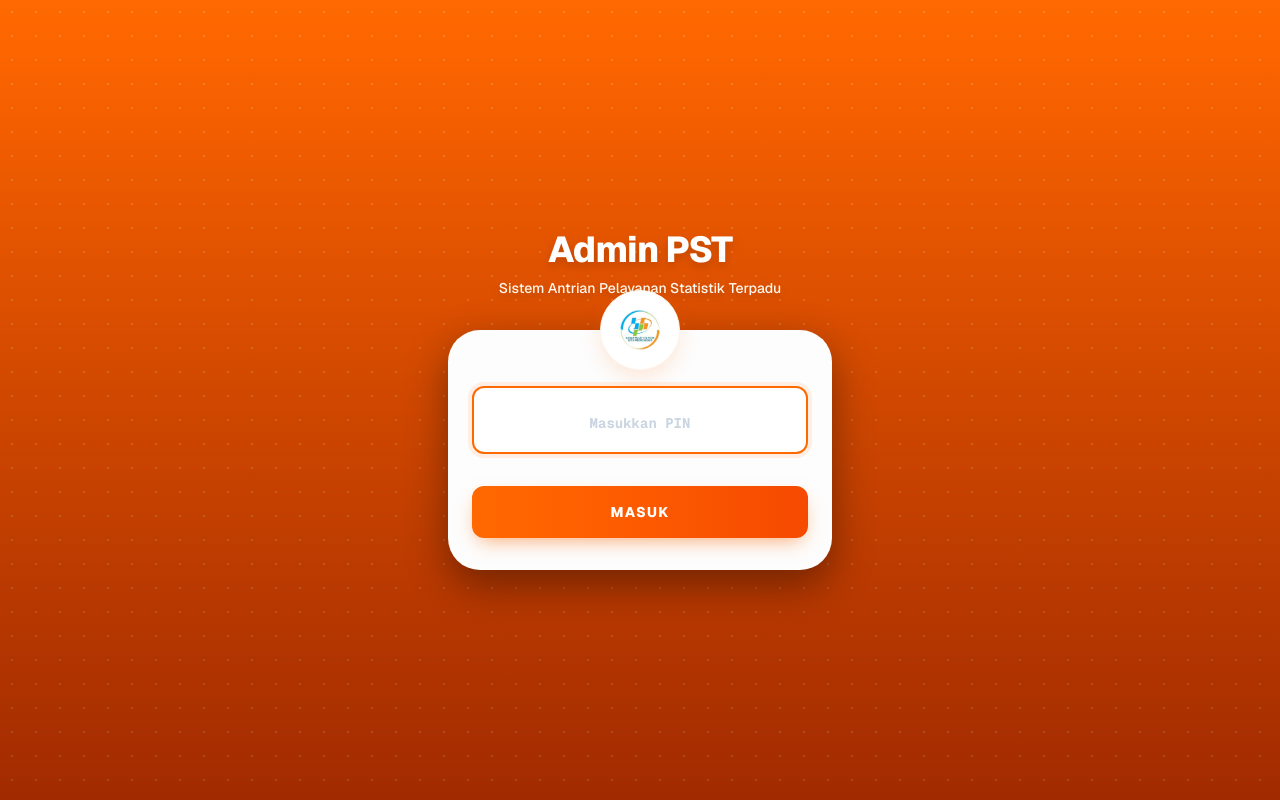
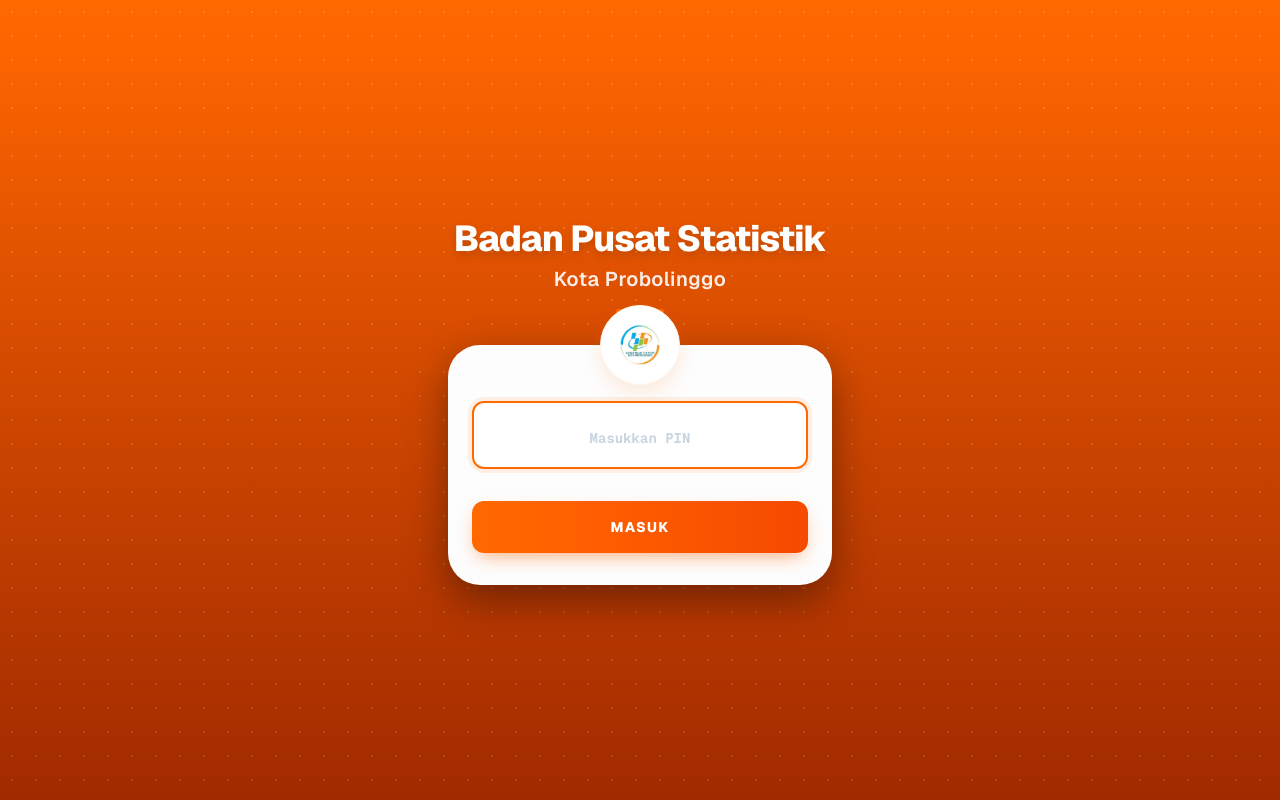
Before and after one commit to Wadidurrahman/sistemantrian-bps, a Next.js app: page /admin in a window 1280 px wide. Built offline with nearby package versions, Linux system fonts and the light colour scheme.

Commit message:
updateagian3

```diff
--- a/app/display/page.tsx
+++ b/app/display/page.tsx
@@ -1,6 +1,6 @@
 'use client';
 
-import { useEffect, useState } from 'react';
+import { useEffect, useState, useRef } from 'react';
 import { supabase } from '@/utils/supabase';
 import { QrCode, Maximize, Minimize } from 'lucide-react';
 
@@ -10,6 +10,7 @@
   const [waktu, setWaktu] = useState<string>('00:00:00');
   const [isFullscreen, setIsFullscreen] = useState(false);
 
+  const videoRef = useRef<HTMLVideoElement>(null);
   const linkPendaftaran = "https://sistemantrian-bps.vercel.app/";
 
   const fetchDisplayData = async () => {
@@ -52,6 +53,12 @@
   useEffect(() => {
     fetchDisplayData();
 
+    if (videoRef.current) {
+      videoRef.current.play().catch((err) => {
+        console.log("Autoplay dicegah browser, mencoba memutar ulang:", err);
+      });
+    }
+
     const channel = supabase
       .channel('tv-display')
       .on('postgres_changes', { event: '*', schema: 'public', table: 'queues' }, () => {
@@ -78,7 +85,7 @@
   }, []);
 
   return (
-    <main className="min-h-screen bg-slate-900 flex overflow-hidden font-sans select-none relative">
+    <main className="h-[100dvh] w-screen bg-slate-900 flex overflow-hidden font-sans select-none relative">
       <button
         onClick={toggleFullScreen}
         className="absolute top-6 right-6 z-50 bg-black/30 hover:bg-orange-500 backdrop-blur-md p-3 rounded-xl text-white transition-all duration-300 border border-white/20 shadow-xl"
@@ -87,9 +94,7 @@
         {isFullscreen ? <Minimize size={24} /> : <Maximize size={24} />}
       </button>
 
-      {/* KIRI: Panel Antrian (40%) - Menggunakan Gradasi Biru-Putih-Biru */}
       <div className="w-[40%] bg-gradient-to-b from-[#e3f0fb] via-white to-[#daecf9] flex flex-col shadow-[20px_0_40px_rgba(0,0,0,0.3)] z-10 relative border-r border-slate-200">
-
         <div className="bg-white px-6 py-5 flex items-center gap-4 border-b-[6px] border-orange-500 shrink-0 shadow-sm relative z-20">
           <div className="flex-shrink-0">
             <img src="/logoBPS.jpg" alt="Logo BPS" className="h-12 w-auto object-contain" />
@@ -154,14 +159,19 @@
         </div>
       </div>
 
-      <div className="w-[60%] bg-black relative flex flex-col">
+      <div className="w-[60%] bg-black relative flex flex-col overflow-hidden">
         <video
+          ref={videoRef}
           autoPlay
           loop
           muted
+          playsInline
+          preload="auto"
           className="absolute inset-0 w-full h-full object-cover opacity-90"
         >
+          {/* Diarahkan ke folder public dengan nama file yang benar */}
           <source src="/video-bps.mp4" type="video/mp4" />
+          Your browser does not support the video tag.
         </video>
         <div className="absolute inset-0 bg-gradient-to-tr from-blue-900/60 via-black/20 to-transparent pointer-events-none"></div>
 
--- a/components/admin/AdminFooter.tsx
+++ b/components/admin/AdminFooter.tsx
@@ -1,15 +1,9 @@
 export default function AdminFooter() {
-  const currentYear = new Date().getFullYear();
+const currentYear = new Date().getFullYear();
 
-  return (
-    <div className="text-center py-3.5 bg-white border-t border-slate-200 shrink-0">
-      <p className="text-[11px] font-medium text-slate-500">
-        &copy; {currentYear} Badan Pusat Statistik Kota Probolinggo
-        <span className="mx-2 text-slate-300">|</span>
-        v1.0.0
-        <span className="mx-2 text-slate-300">|</span>
-        Developed by <span className="font-semibold text-slate-600">Wadidurrahman</span>
-      </p>
-    </div>
-  );
+return ( <footer className="shrink-0 border-t border-slate-200 bg-white px-6 py-3"> <p className="text-center text-[11px] font-medium tracking-wide text-slate-500">
+© {currentYear} Badan Pusat Statistik Kota Probolinggo <span className="mx-2 text-slate-300">•</span> <span className="text-slate-400">v1.0.0</span> <span className="mx-2 text-slate-300">•</span>
+Developed by{" "} <span className="font-semibold text-slate-700">
+Wadidurrahman </span> </p> </footer>
+);
 }
--- a/components/admin/LoginScreen.tsx
+++ b/components/admin/LoginScreen.tsx
@@ -6,12 +6,16 @@
       <div className="absolute inset-0 z-0 opacity-20 bg-[radial-gradient(rgba(255,255,255,0.8)_1.5px,transparent_1.5px)] bg-[length:24px_24px] pointer-events-none"></div>
       <div className="absolute inset-0 z-0 bg-gradient-to-t from-black/20 to-transparent pointer-events-none"></div>
 
-      <div className="w-full max-w-sm px-6 mb-8 relative z-10 text-center">
-        <h1 className="text-4xl font-extrabold text-white mb-2 tracking-tight drop-shadow-lg">Admin PST</h1>
-        <p className="text-orange-50 text-sm font-medium drop-shadow-md">
-          Sistem Antrian Pelayanan Statistik Terpadu
-        </p>
-      </div>
+      <div className="w-full max-w-md px-6 mb-8 relative z-10 text-center">
+  <h1 className="text-3xl sm:text-4xl font-extrabold text-white tracking-tight leading-tight drop-shadow-lg">
+    Badan Pusat Statistik
+  </h1>
+  <h2 className="mt-1 text-lg sm:text-xl font-semibold text-white/90 tracking-wide">
+    Kota Probolinggo
+  </h2>
+  <div className="mx-auto mt-4 w-12 h-1 rounded-full bg-orange-500" />
+</div>
+
 
       <div className="w-full max-w-sm bg-[#fdfdfd] rounded-[2rem] px-6 pt-10 pb-8 shadow-[0_15px_40px_rgba(0,0,0,0.4)] relative z-20">
         <div className="absolute -top-10 left-1/2 -translate-x-1/2 w-20 h-20 bg-white rounded-full p-1.5 shadow-[0_8px_20px_rgba(249,115,22,0.15)] border border-orange-50">
```
Also changed, not shown: 1 other file (tests, documents, lock files or other folders).
